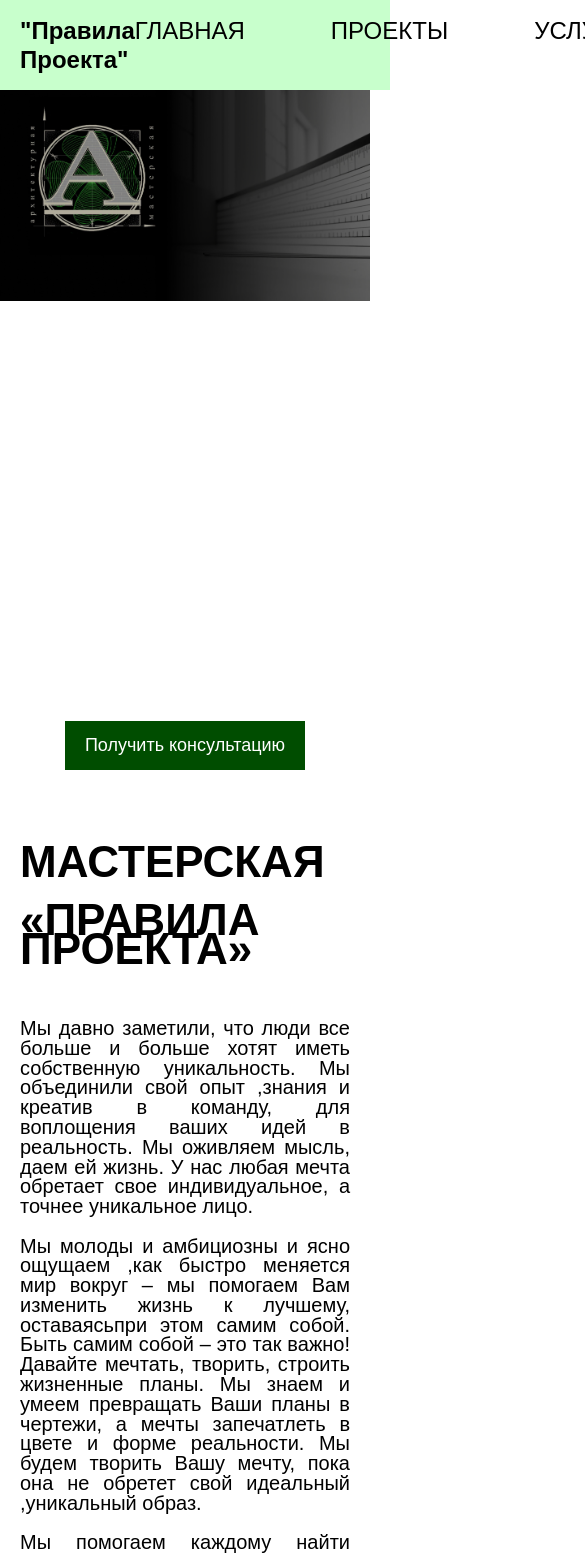
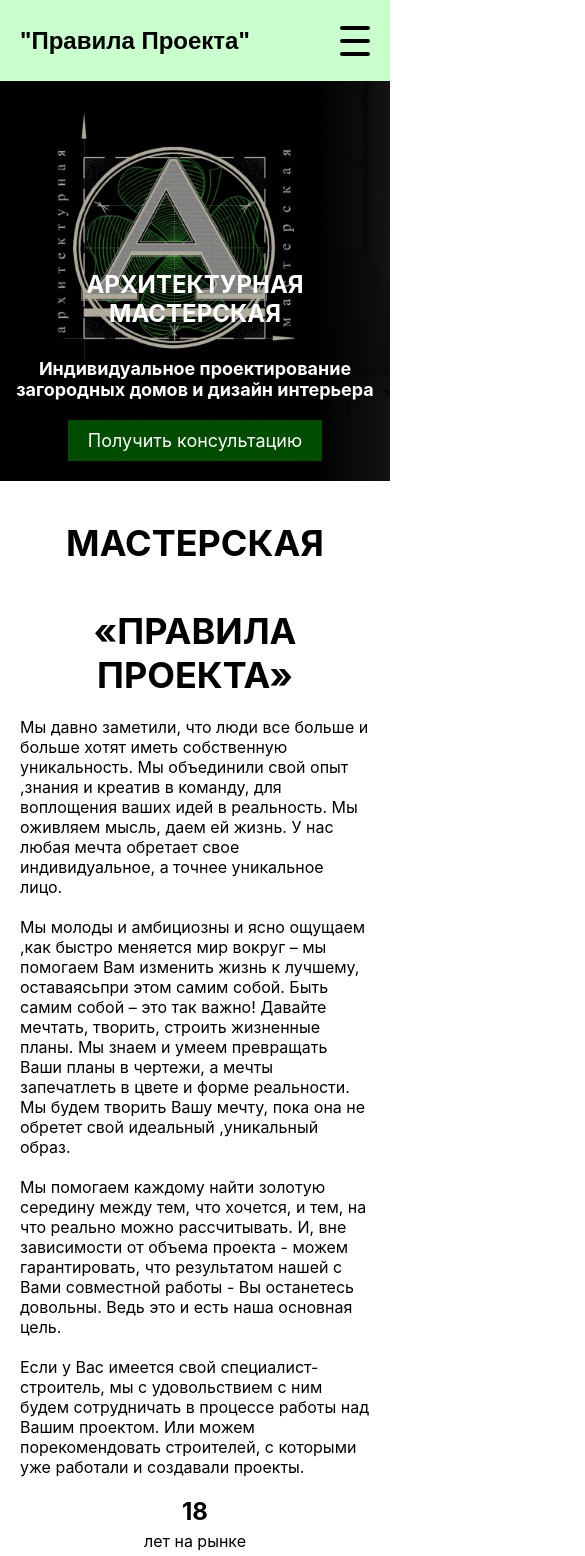
Before and after one commit to culcat/projectrules, a Vue app: page / in a window 390 px wide. Shown: the top 1556 px of the page, 585 px wide, since content can reach past the window. Built offline with nearby package versions, Linux system fonts and the light colour scheme.

Commit message:
сделал адаптив

```diff
--- a/src/components/Header.vue
+++ b/src/components/Header.vue
@@ -1,5 +1,11 @@
 <script setup>
+import { ref } from 'vue';
 
+const isMenuOpen = ref(false);
+
+const toggleMenu = () => {
+  isMenuOpen.value = !isMenuOpen.value;
+};
 </script>
 
 <template>
@@ -7,41 +13,124 @@
     <div class="logo">
       <h1>"Правила Проекта"</h1>
     </div>
-    <div class="wrapper">
+
+    <button class="burger-menu" @click="toggleMenu">
+      <span></span>
+      <span></span>
+      <span></span>
+    </button>
+
+    <div class="wrapper" :class="{ 'active': isMenuOpen }">
       <router-link to="/">ГЛАВНАЯ</router-link>
       <router-link to="/projects">ПРОЕКТЫ</router-link>
       <router-link to="/services">УСЛУГИ</router-link>
       <router-link to="/about">О КОМПАНИИ</router-link>
     </div>
-
-
   </header>
 </template>
 
 <style scoped>
-*{
-  font-family: Inter Regular,sans-serif;
+* {
+  font-family: Inter Regular, sans-serif;
   font-style: normal;
   font-size: 24px;
   line-height: 29px;
 }
-    header{
+
+header {
   display: flex;
   justify-content: space-between;
   align-items: center;
-      background: #C8FFCC;
+  background: #c8ffcc;
+  padding: 10px 20px;
 }
-    .logo{
+
+.logo {
   padding-left: 20px;
 }
-    .wrapper{
-      padding-right: 20px;
+
+.wrapper {
   display: flex;
-      gap: 86px;
-    }
-    a{
-      text-decoration: none;
-      color: #000000;
+  gap: 30px;
 }
 
+.burger-menu {
+  display: none; /* Hide the burger menu button by default on larger screens */
+  cursor: pointer;
+  background: none;
+  border: none;
+  padding: 0;
+  width: 30px;
+  height: 30px;
+  position: relative;
+}
+
+.burger-menu span {
+  display: block;
+  position: absolute;
+  height: 4px;
+  width: 100%;
+  background: #000;
+  border-radius: 4px;
+  transition: transform 0.4s, opacity 0.4s;
+}
+
+.burger-menu span:nth-child(1) {
+  top: 0;
+}
+
+.burger-menu span:nth-child(2) {
+  top: 50%;
+  transform: translateY(-50%);
+}
+
+.burger-menu span:nth-child(3) {
+  bottom: 0;
+}
+
+.active .burger-menu span:nth-child(1) {
+  transform: translateY(6px) rotate(45deg);
+}
+
+.active .burger-menu span:nth-child(2) {
+  opacity: 0;
+}
+
+.active .burger-menu span:nth-child(3) {
+  transform: translateY(-6px) rotate(-45deg);
+}
+
+/* Media query for smaller screens */
+@media screen and (max-width: 768px) {
+  .wrapper {
+    display: none;
+    flex-direction: column;
+    position: absolute;
+    top: 70px; /* Adjust this value based on your header height */
+    right: 20px;
+    background-color: #c8ffcc;
+    box-shadow: 0px 8px 16px rgba(0, 0, 0, 0.1);
+    padding: 10px;
+    width: 200px;
+    gap: 10px;
+    z-index: 1000;
+  }
+
+  .wrapper.active {
+    display: flex;
+  }
+
+  .burger-menu {
+    display: block; /* Show the burger menu button on smaller screens */
+  }
+
+  .logo {
+    order: -1; /* Move logo to the start on smaller screens */
+    padding-left: 0;
+  }
+
+  .wrapper a {
+    text-align: center;
+  }
+}
 </style>
--- a/src/pages/AboutCompany.vue
+++ b/src/pages/AboutCompany.vue
@@ -1,5 +1,4 @@
 <script setup>
-
 import Header from "@/components/Header.vue";
 import Form from "@/components/Form.vue";
 import Footer from "@/components/Footer.vue";
@@ -10,53 +9,52 @@ import Footer from "@/components/Footer.vue";
   <main>
     <section class="about-company">
       <h1 class="title">О КОМПАНИИ</h1>
-    <div class="text"> <h3>СОЗДАЙТЕ СВОЮ УНИКАЛЬНОСТЬ</h3>
+      <div class="text">
+        <h3>СОЗДАЙТЕ СВОЮ УНИКАЛЬНОСТЬ</h3>
         <br>
         Мы понимаем, что каждый хочет иметь свой уникальный стиль и индивидуальность. Поэтому мы объединили наши навыки, знания и креативность, чтобы помочь вам воплотить ваши идеи в реальность. Мы даем жизнь вашим мечтам, создавая уникальные и индивидуальные проекты.
         <br><br>
-
-     <h3> МЫ ПОМОГАЕМ ИЗМЕНИТЬ ЖИЗНЬ К ЛУЧШЕМУ</h3>
+        <h3>МЫ ПОМОГАЕМ ИЗМЕНИТЬ ЖИЗНЬ К ЛУЧШЕМУ</h3>
         <br>
         Мы молодая и амбициозная команда, которая чувствует ритм изменений в мире. Мы поможем вам изменить свою жизнь к лучшему, оставаясь верными себе.
         <br><br>
-
-      <h3> БЫТЬ САМИМ СОБОЙ - ЭТО ТАК ВАЖНО!</h3>
+        <h3>БЫТЬ САМИМ СОБОЙ - ЭТО ТАК ВАЖНО!</h3>
         <br>
         Давайте мечтать, создавать, строить жизненные планы. Мы знаем, как превратить ваши планы в реальность, и поможем вам создать уникальный проект, который отражает вашу индивидуальность.
         <br><br>
-
         <h3>НАШИ ОБЕЩАНИЯ</h3>
         <br>
         Мы поможем вам найти золотую середину между вашими желаниями и реальными возможностями. Независимо от объема проекта, мы гарантируем, что результат нашей совместной работы будет превышать ваши ожидания.
         <br><br>
-
-      <h3> СОТРУДНИЧЕСТВО С ВАМИ</h3>
+        <h3>СОТРУДНИЧЕСТВО С ВАМИ</h3>
         <br>
-      Если у вас есть свой специалист-строитель, мы с радостью будем сотрудничать с ним над вашим проектом. Или мы можем порекомендовать проверенных строителей, с которыми мы уже работали над успешными проектами.</div>
+        Если у вас есть свой специалист-строитель, мы с радостью будем сотрудничать с ним над вашим проектом. Или мы можем порекомендовать проверенных строителей, с которыми мы уже работали над успешными проектами.
+      </div>
     </section>
 
     <section class="women">
       <div class="women-wrapper">
         <h1 class="title">АСЯ СЕРГЕЕВНА ВЕРОПOTВЕЛЬЯН</h1>
-    <div class="text">Ася Сергеевна - опытный архитектор с более чем 18-летним стажем в области архитектуры. Она является директором архитектурной мастерской и имеет богатый опыт работы в различных организациях, включая ООО РК «Ростов-Дом», «Сантехмонтаж», «СевКавНипиАгроПром» и МУП «Энтазис».
-
+        <div class="text">
+          Ася Сергеевна - опытный архитектор с более чем 18-летним стажем в области архитектуры. Она является директором архитектурной мастерской и имеет богатый опыт работы в различных организациях, включая ООО РК «Ростов-Дом», «Сантехмонтаж», «СевКавНипиАгроПром» и МУП «Энтазис».
 
           ОБРАЗОВАНИЕ И НАВЫКИ
 
           Ася Сергеевна имеет образование в Детской художественной школе г. Мирный, Архангельской области, и Ростовском архитектурном институте по специальности архитектура АЖОЗ. Она также владеет компьютерными программами AutoCAD, Autodesk 3ds Max, ArchiCad, MS Office и Photoshop.
 
-
           ДОСТИЖЕНИЯ
 
-      Ася Сергеевна является членом Союза архитекторов России с 2008 года и автором запатентованной торговой марки "Живой Дом", которая имеет подтвержденные реальные результаты. Она руководит Творческой Архитектурной мастерской «Правила Проекта» и является директором архитектурной мастерской.</div>
-    </div>  <img src="../assets/Women.png" alt="women">
+          Ася Сергеевна является членом Союза архитекторов России с 2008 года и автором запатентованной торговой марки "Живой Дом", которая имеет подтвержденные реальные результаты. Она руководит Творческой Архитектурной мастерской «Правила Проекта» и является директором архитектурной мастерской.
+        </div>
+      </div>
+      <img src="../assets/Women.png" alt="women">
     </section>
 
     <section class="author-development">
-    <h1 class="title">АВТОРСКОЙ РАЗРАБОТКА
-      ПРОЕКТ "ЖИВОЙ ДОМ"</h1>
+      <h1 class="title">АВТОРСКОЙ РАЗРАБОТКА ПРОЕКТ "ЖИВОЙ ДОМ"</h1>
       <div class="text">(свидетельство на товарный знак №607150)
-      Это проект, в котором учитываются помимо архитектурных, санитарно-эпидемиологических норм, конструктивных особенностей - еще и энергетика получившегося пространства. Мы имеем возможность подстраивать конструкции дома таким образом, чтобы получившиеся помещения подпитывали Вас в нужной сфере (бизнес, деньги, семья, дети, здоровье и др.). </div>
+        Это проект, в котором учитываются помимо архитектурных, санитарно-эпидемиологических норм, конструктивных особенностей - еще и энергетика получившегося пространства. Мы имеем возможность подстраивать конструкции дома таким образом, чтобы получившиеся помещения подпитывали Вас в нужной сфере (бизнес, деньги, семья, дети, здоровье и др.).
+      </div>
     </section>
   </main>
   <Form/>
@@ -65,9 +63,9 @@ import Footer from "@/components/Footer.vue";
 
 <style scoped>
 main {
-  display: grid;
-  grid-template-columns: 1fr;
-  grid-gap: 20px;
+  display: flex;
+  flex-direction: column;
+  gap: 20px;
   padding: 20px;
 }
 
@@ -84,8 +82,14 @@ main {
 
 .women {
   display: flex;
-  flex-direction: row;
+  flex-direction: column;
   align-items: center;
+}
+
+.women img {
+  max-width: 100%;
+  height: auto;
+  margin-top: 20px;
 }
 
 .women-wrapper {
@@ -98,8 +102,8 @@ main {
   font-family: HelveticaNeueCyr, sans-serif;
   font-style: normal;
   font-weight: 700;
-  font-size: 36px;
-  line-height: 43px;
+  font-size: 2.25rem; /* Adjusted for responsiveness */
+  line-height: 1.2;
   color: #096201;
   margin-bottom: 30px;
 }
@@ -108,8 +112,8 @@ main {
   font-family: HelveticaNeueCyr, sans-serif;
   font-style: normal;
   font-weight: 400;
-  font-size: 24px;
-  line-height: 29px;
+  font-size: 1.5rem; /* Adjusted for responsiveness */
+  line-height: 1.2;
   color: #000000;
   width: 100%;
 }
@@ -118,14 +122,19 @@ main {
   font-family: HelveticaNeueCyr, sans-serif;
   font-style: normal;
   font-weight: 600;
-  font-size: 26px;
-  line-height: 43px;
+  font-size: 1.625rem; /* Adjusted for responsiveness */
+  line-height: 1.2;
   color: #096201;
 }
 
 @media (min-width: 768px) {
-  main {
-    grid-template-columns: repeat(2, 1fr);
+  .women {
+    flex-direction: row;
+  }
+
+  .women img {
+    margin-top: 0;
+    margin-left: 20px;
   }
 
   .text {
@@ -134,71 +143,8 @@ main {
 }
 
 @media (min-width: 1024px) {
-  main {
-    grid-template-columns: repeat(3, 1fr);
-  }
-
   .text {
     width: 80%;
   }
 }
-</style><style scoped>
-main {
-  display: grid;
-  grid-template-columns: 1fr;
-  grid-gap: 20px;
-  padding: 20px;
-}
-
-.about-company, .women, .author-development {
-  background: #f9f9f9;
-  padding: 20px;
-  border-radius: 8px;
-}
-
-.about-company {
-  background: url("../assets/LogoBack.png") no-repeat center;
-  background-size: cover;
-}
-
-.women {
-  display: flex;
-  flex-direction: row;
-  align-items: center;
-}
-
-.women-wrapper {
-  display: flex;
-  flex-direction: column;
-  align-items: flex-start;
-}
-
-.title {
-  font-family: HelveticaNeueCyr, sans-serif;
-  font-style: normal;
-  font-weight: 700;
-  font-size: 36px;
-  line-height: 43px;
-  color: #096201;
-  margin-bottom: 30px;
-}
-
-.text {
-  font-family: HelveticaNeueCyr, sans-serif;
-  font-style: normal;
-  font-weight: 400;
-  font-size: 24px;
-  line-height: 29px;
-  color: #000000;
-  width: 100%;
-}
-
-.text h3 {
-  font-family: HelveticaNeueCyr, sans-serif;
-  font-style: normal;
-  font-weight: 600;
-  font-size: 26px;
-  line-height: 43px;
-  color: #096201;
-}
 </style>
--- a/src/pages/Home.vue
+++ b/src/pages/Home.vue
@@ -111,65 +111,46 @@ onMounted(() => {
 </template>
 
 <style scoped>
+/* Reset default browser styles */
 * {
+  box-sizing: border-box;
+  margin: 0;
+  padding: 0;
+  font-family: Inter, sans-serif;
+}
+
+/* Set base font and line height */
+body {
   font-family: HelveticaNeueCyr, sans-serif;
   font-style: normal;
-  font-size: 24px;
-  line-height: 29px;
+  font-size: 16px; /* Base font size */
+  line-height: 1.6; /* Base line height */
 }
 
-.text-wrapper-2  {
-  display: flex;
-  flex-wrap: wrap;
-  flex-direction: row;
-}
-.container-head {
-  background: url("../assets/photo.png") no-repeat;
-  background-size: 100vw;
-  width: calc(100vw - 20px);
-  height:700px;
-  display: flex;
-  flex-direction: column;
-  justify-content: flex-end; /* Align items to the bottom */
+/* Ensure full-width viewport */
+html, body {
+  width: 100%;
+  height: 100%;
+  overflow-x: hidden; /* Hide horizontal scrollbar */
 }
 
-.main-title,
-.main-subtitle,
-button {
+/* Basic styling for headings and buttons */
+.main-title,.main-subtitle {
   color: #fff;
 }
 
-/* Additional styling for the button */
-button {
-  padding: 10px 20px;
-  font-size: 18px;
-  background-color: #004d00;
-  color: #fff;
-  border: none;
-  cursor: pointer;
-}
-.container {
-  max-width: 1200px;
-  margin: 0 auto;
-  padding: 20px;
-}
-.logo {
-  display: block;
-  margin: 0 auto;
-  width: 150px;
-}
-.main-title {
-  text-align: left;
+h1 {
   font-size: 36px;
   margin: 20px 0;
-  color: #fff;
+  text-align: center;
+}
 
+h3 {
+  font-size: 24px;
+  margin: 10px 0;
+  text-align: center;
 }
-.main-subtitle {
-  font-size: 24px;
-  color: #fff;
 
-}
 button {
   display: block;
   margin: 20px auto;
@@ -179,74 +160,179 @@ button {
   color: #fff;
   border: none;
   cursor: pointer;
+}
 
+button:hover {
+  background-color: #003300; /* Darken color on hover */
 }
-.title {
-  font-size: 44px;
-}
-p {
-  text-align: justify;
-  line-height: 19.76px;
-  margin-bottom: 20px;
-  font-size: 20px;
-  font-weight: 300;
-}
-.statistic {
+
+/* Header section */
+.container-head {
+  background: url("../assets/photo.png") no-repeat;
+  background-size: cover;
+  width: 100%;
+  height: 700px;
   display: flex;
-  justify-content: space-around;
-  margin-top: 40px;
-  border: solid black 1px;
-  border-left: none;
-  border-right: none;
-}
-.statistic-item {
+  flex-direction: column;
+  justify-content: flex-end;
+  align-items: center;
   text-align: center;
 }
-.statistic-number {
-  font-size: 32px;
-  font-weight: bold;
+
+/* Main content container */
+.container {
+  max-width: 1200px;
+  margin: 0 auto;
+  padding: 20px;
 }
-.statistic-text {
-  font-size: 16px;
-  margin-top: 5px;
-}
+
+/* Text and image section */
 .text {
   display: flex;
   flex-wrap: wrap;
   justify-content: space-between;
 }
+
 .text img {
   width: 100%;
   max-width: 603px;
   height: auto;
-  margin-left: 0;
+  margin: 20px 0;
 }
+
 .text-wrapper {
-  display: flex;
-  flex-direction: column;
-  justify-content: space-between;
-  max-width: 100%;
   flex: 1;
   margin-right: 20px;
 }
+
+/* Statistic section */
+.statistic {
+  display: flex;
+  flex-wrap: wrap;
+  justify-content: space-around;
+  margin-top: 40px;
+}
+
+.statistic-item {
+  text-align: center;
+  flex: 1 1 30%;
+  margin-bottom: 20px;
+}
+
+.statistic-number {
+  font-size: 32px;
+  font-weight: bold;
+}
+
+.statistic-text {
+  font-size: 16px;
+  margin-top: 5px;
+}
+
+/* Projects section */
 .projects {
   margin-top: 40px;
   display: flex;
   flex-wrap: wrap;
-  flex-direction: column;
+  justify-content: center;
   align-items: center;
-  justify-content: center;
 }
+
 .project-list {
   display: flex;
   flex-wrap: wrap;
   gap: 20px;
 }
+
 .project-item {
   text-align: center;
 }
+
 .project-item img {
   width: 300px;
   height: 250px;
+  object-fit: cover;
 }
+
+/* Services and Contacts sections */
+.services, .contacts {
+  padding: 20px;
+}
+
+/* Footer section */
+footer {
+  background-color: #333;
+  color: #fff;
+  text-align: center;
+  padding: 20px 0;
+}
+
+/* Responsive Design */
+@media (max-width: 768px) {
+  .container-head {
+    height: 400px;
+  }
+
+  .main-title {
+    font-size: 28px;
+  }
+
+  .main-subtitle {
+    font-size: 20px;
+  }
+
+  .text img {
+    margin: 10px 0;
+  }
+
+  .statistic {
+    margin-top: 20px;
+  }
+
+  .statistic-item {
+    flex: 1 1 45%; /* Adjust item size for smaller screens */
+    margin-bottom: 10px;
+  }
+
+  .statistic-number {
+    font-size: 24px;
+  }
+
+  .projects {
+    margin-top: 20px;
+  }
+
+  .project-item img {
+    width: 100%; /* Make project images full width on smaller screens */
+    height: auto;
+  }
+}
+
+@media (max-width: 480px) {
+  .main-title {
+    font-size: 24px;
+  }
+
+  .main-subtitle {
+    font-size: 18px;
+  }
+
+  .text {
+    flex-direction: column;
+  }
+
+  .text-wrapper {
+    margin-right: 0;
+  }
+
+  .statistic-item {
+    flex: 1 1 100%; /* Full width for statistic items on very small screens */
+  }
+
+  .project-item img {
+    width: 100%; /* Ensure project images adapt to container width */
+    height: auto;
+  }
+}
+
 </style>
--- a/src/pages/Projects.vue
+++ b/src/pages/Projects.vue
@@ -24,59 +24,67 @@ import projectsData from "@/data/projects.json";
 
 const images = ref(projectsData);
 </script>
+
 <style scoped>
-*{
-  font-family: HelveticaNeueCyrmedium, sans-serif;
-  font-style: normal;
-  font-size: 84px;
-  font-weight: 400;
-  line-height: 29px;
+* {
+  box-sizing: border-box;
+  margin: 0;
+  padding: 0;
+  font-family: Inter, sans-serif;
 }
+
 .projects {
   text-align: center;
+  padding: 20px;
+}
+
+h1 {
+  font-size: 2rem;
+  margin-bottom: 20px;
 }
 
 .project-wrapper {
   display: flex;
-  flex-wrap: wrap;
-  justify-content: center;
-  gap: 16px;
+  flex-wrap: wrap; /* Позволяет элементам переноситься на новую строку */
+  justify-content: center; /* Центрируем элементы по горизонтали */
+  gap: 16px; /* Расстояние между элементами */
 }
 
 .project-image {
   position: relative;
-  width: 300px;
+  width: calc(50% - 8px); /* Ширина элемента - половина от общей ширины с учетом отступов */
+  max-width: 300px; /* Максимальная ширина изображения */
   box-sizing: border-box;
 }
 
 .project-image img {
-  width: 300px;
-  height: 200px;
-  transition: transform 1s;
+  width: 100%; /* Растягиваем изображение на всю ширину контейнера */
+  height: 300px; /* Фиксированная высота изображения */
+  transition: transform 1s; /* Анимация при наведении */
 }
 
 .project-image .overlay {
   position: absolute;
   top: 0;
   left: 0;
-  width: fit-content;
-  height: fit-content;
-  background: rgba(0, 0, 0, 0.7);
-  opacity: 0;
+  width: 100%;
+  height: 100%;
+  background: rgba(0, 0, 0, 0.7); /* Полупрозрачный фон */
+  opacity: 0; /* Начальная прозрачность */
   display: flex;
   align-items: center;
   justify-content: center;
-  transition: opacity 1s;
+  transition: opacity 1s; /* Анимация появления */
 }
 
 .project-image:hover .overlay {
-  opacity: 1;
+  opacity: 1; /* Показываем оверлей при наведении */
 }
 
-.project-image .overlay-text {
+.overlay-text {
   color: white;
-  font-size: 16px;
+  font-size: 1rem;
   text-align: center;
-  padding: 10px;
+  padding: 8px;
 }
 </style>
```
Also changed, not shown: src/components/Popup.vue (+17 -9 lines), src/components/ServicesComponent.vue (+28 -8 lines). Lines whose indentation alone changed are shown as unchanged.
